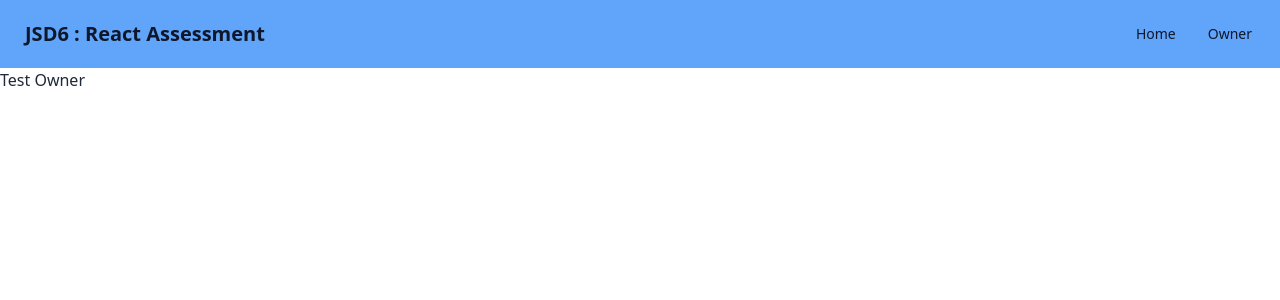
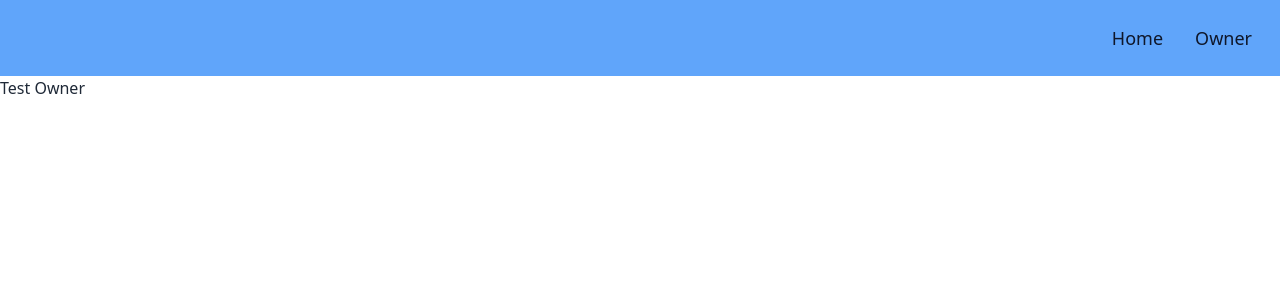
Before and after one commit to mmmmmob/30-mob-react-assessment, a React (Vite) app: page /owner in a window 1280 px wide. Shown: the top 300 px of the page. Built offline with nearby package versions, Linux system fonts and the light colour scheme.

Commit message:
edited Navbar as in spec

```diff
--- a/src/Navbar.jsx
+++ b/src/Navbar.jsx
@@ -3,18 +3,17 @@ import React from "react";
 const NavBar = () => {
   return (
     <div className="navbar sticky top-0 left-0 right-0 text-slate-900 bg-blue-400 dark:bg-blue-950 dark:text-slate-300">
-      <div className="flex-1">
-        <a className="btn btn-ghost text-xl" href="/">
-          JSD6 : React Assessment
-        </a>
-      </div>
-      <div className="flex-none">
+      <div className="flex-none ml-auto">
         <ul className="menu menu-horizontal px-1">
           <li>
-            <a href="/">Home</a>
+            <a className="text-lg" href="/">
+              Home
+            </a>
           </li>
           <li>
-            <a href="owner">Owner</a>
+            <a className="text-lg" href="owner">
+              Owner
+            </a>
           </li>
         </ul>
       </div>
```
